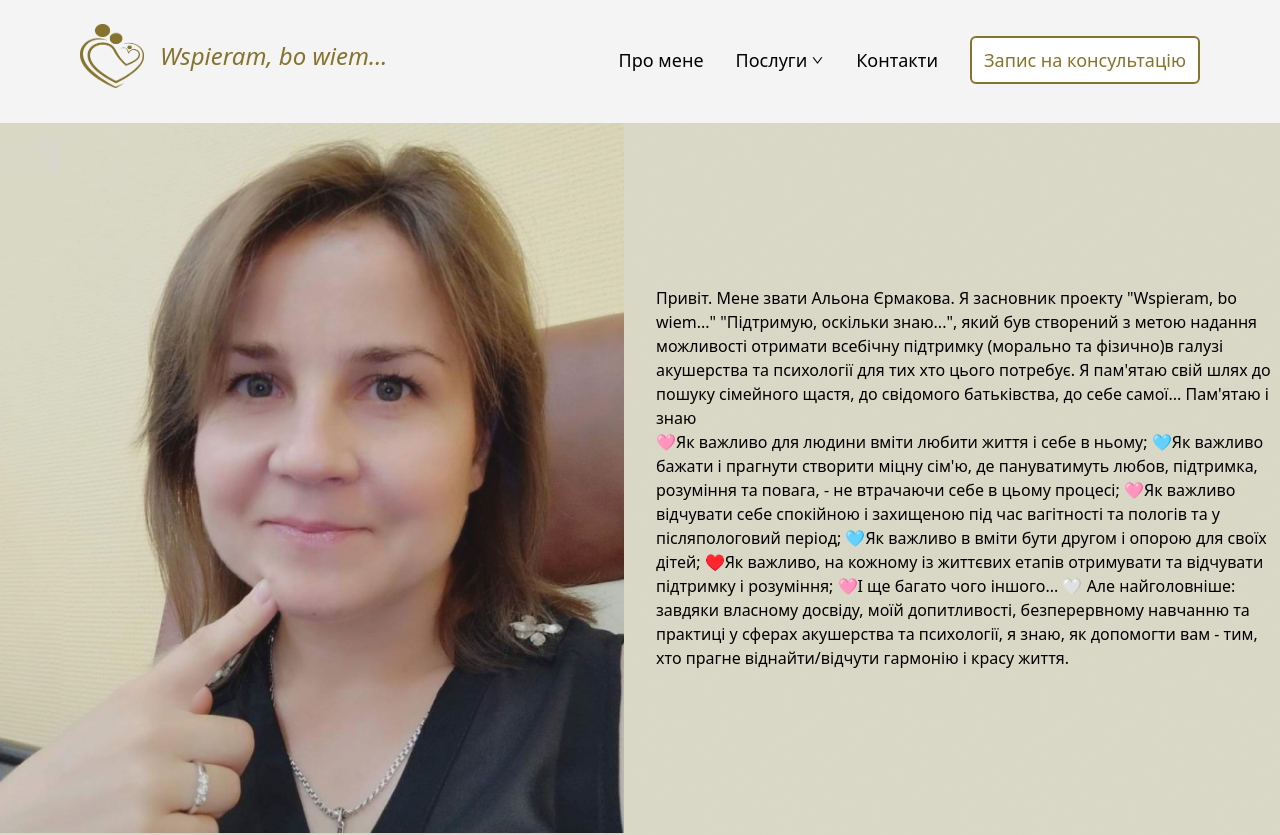
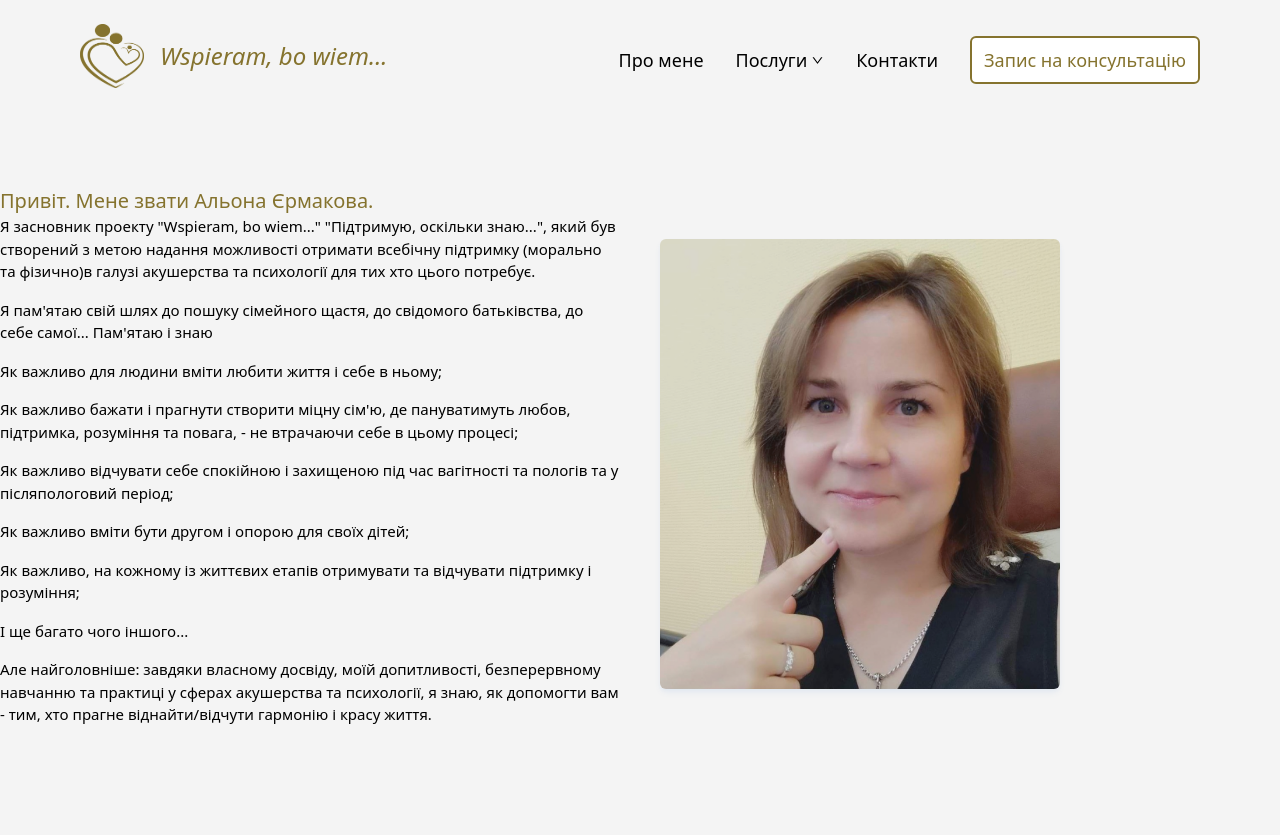
Before and after one commit to OlhaPo/wspieram-bo-wiem-landing-page, a React (Vite) app: page /about in a window 1280 px wide. Shown: the top 835 px of the page. Built offline with nearby package versions, Linux system fonts and the light colour scheme.

Commit message:
Add structure to About page

```diff
--- a/src/components/About.jsx
+++ b/src/components/About.jsx
@@ -2,33 +2,51 @@ import React from "react";
 
 const About = () => {
   return (
-    <div className="about">
-      <div className="grid grid-cols-1 md:grid-cols-2 items-center gap-5 md:gap-8">
+    <div className="about-page">
+      <div className="grid grid-cols-1 md:grid-cols-2 max-w-[80rem] gap-[40px] items-center m-auto py-8 md:py-16 px-6 lg:px-0">
         <div>
-          <img src="/images/heroPic.png" />
+          <div className="text-lg md:text-xl text-primary">
+            Привіт. Мене звати Альона Єрмакова.
+          </div>
+          <p>
+            Я засновник проекту "Wspieram, bo wiem..." "Підтримую, оскільки
+            знаю...", який був створений з метою надання можливості отримати
+            всебічну підтримку (морально та фізично)в галузі акушерства та
+            психології для тих хто цього потребує.
+          </p>
+          <p>
+            Я пам'ятаю свій шлях до пошуку сімейного щастя, до свідомого
+            батьківства, до себе самої... Пам'ятаю і знаю
+          </p>
+          <p> Як важливо для людини вміти любити життя і себе в ньому;</p>
+          <p>
+            {" "}
+            Як важливо бажати і прагнути створити міцну сім'ю, де пануватимуть
+            любов, підтримка, розуміння та повага, - не втрачаючи себе в цьому
+            процесі;
+          </p>{" "}
+          <p>
+            Як важливо відчувати себе спокійною і захищеною під час вагітності
+            та пологів та у післяпологовий період;
+          </p>{" "}
+          <p>Як важливо вміти бути другом і опорою для своїх дітей;</p>
+          <p>
+            Як важливо, на кожному із життєвих етапів отримувати та відчувати
+            підтримку і розуміння;
+          </p>
+          <p>І ще багато чого іншого... </p>
+          <p>
+            Але найголовніше: завдяки власному досвіду, моїй допитливості,
+            безперервному навчанню та практиці у сферах акушерства та
+            психології, я знаю, як допомогти вам - тим, хто прагне
+            віднайти/відчути гармонію і красу життя.
+          </p>
         </div>
         <div>
-          <p>
-            Привіт. Мене звати Альона Єрмакова. Я засновник проекту "Wspieram,
-            bo wiem..." "Підтримую, оскільки знаю...", який був створений з
-            метою надання можливості отримати всебічну підтримку (морально та
-            фізично)в галузі акушерства та психології для тих хто цього
-            потребує. Я пам'ятаю свій шлях до пошуку сімейного щастя, до
-            свідомого батьківства, до себе самої... Пам'ятаю і знаю
-          </p>
-          <p>
-            🩷Як важливо для людини вміти любити життя і себе в ньому; 🩵Як
-            важливо бажати і прагнути створити міцну сім'ю, де пануватимуть
-            любов, підтримка, розуміння та повага, - не втрачаючи себе в цьому
-            процесі; 🩷Як важливо відчувати себе спокійною і захищеною під час
-            вагітності та пологів та у післяпологовий період; 🩵Як важливо в
-            вміти бути другом і опорою для своїх дітей; ♥️Як важливо, на кожному
-            із життєвих етапів отримувати та відчувати підтримку і розуміння; 🩷І
-            ще багато чого іншого... 🤍 Але найголовніше: завдяки власному
-            досвіду, моїй допитливості, безперервному навчанню та практиці у
-            сферах акушерства та психології, я знаю, як допомогти вам - тим, хто
-            прагне віднайти/відчути гармонію і красу життя.
-          </p>
+          <img
+            src="/images/heroPic.png"
+            className="w-[350px] h-[400px] lg:w-[400px] lg:h-[450px] rounded-md shadow-md shadow-slate-200"
+          />
         </div>
       </div>
     </div>
--- a/src/components/NavMenu.jsx
+++ b/src/components/NavMenu.jsx
@@ -42,10 +42,10 @@ const NavMenu = () => {
             Послуги:
           </span>
           <a href="/doula" className="hover:text-primary">
-            Doula
+            Доула
           </a>{" "}
           <a href="/postpartum-doula" className="hover:text-primary">
-            Postpartum doula
+            Післяпологова доула
           </a>{" "}
           <a href="/therapy" className="hover:text-primary">
             Психологічна підтримка/консультування
@@ -90,12 +90,12 @@ const NavMenu = () => {
                 <ul className="dropdown-content">
                   <li>
                     <a href="/doula" className="hover:text-primary">
-                      Doula
+                      Доула
                     </a>
                   </li>
                   <li>
                     <a href="/postpartum-doula" className="hover:text-primary">
-                      Postpartum doula
+                      Післяпологова доула
                     </a>
                   </li>
                   <li>
--- a/src/index.css
+++ b/src/index.css
@@ -10,8 +10,12 @@ body {
   @apply text-base lg:text-lg md:pb-3 md:pt-2;
 }
 
-.about {
-  @apply min-h-screen bg-[url('/images/background-about.png')];
+.about-page {
+  @apply min-h-screen text-[15px];
+}
+
+.about-page p {
+  @apply mb-4;
 }
 
 .services {
@@ -20,17 +24,12 @@ body {
 
 /* Style the dropdown content (hidden by default) */
 .dropdown-content {
-  @apply absolute bg-[#f9f9f9] min-w-[160px] z-[1000];
+  @apply absolute bg-[#F4F4F4] min-w-[160px] z-[1000] mt-2;
 }
 
 /* Style dropdown links */
 .dropdown-content a {
   @apply text-[#333] px-4 py-3 no-underline text-left block;
-}
-
-/* Change color on hover */
-.dropdown-content a:hover {
-  @apply bg-[#ddd];
 }
 
 .thumbs-wrapper {
```
